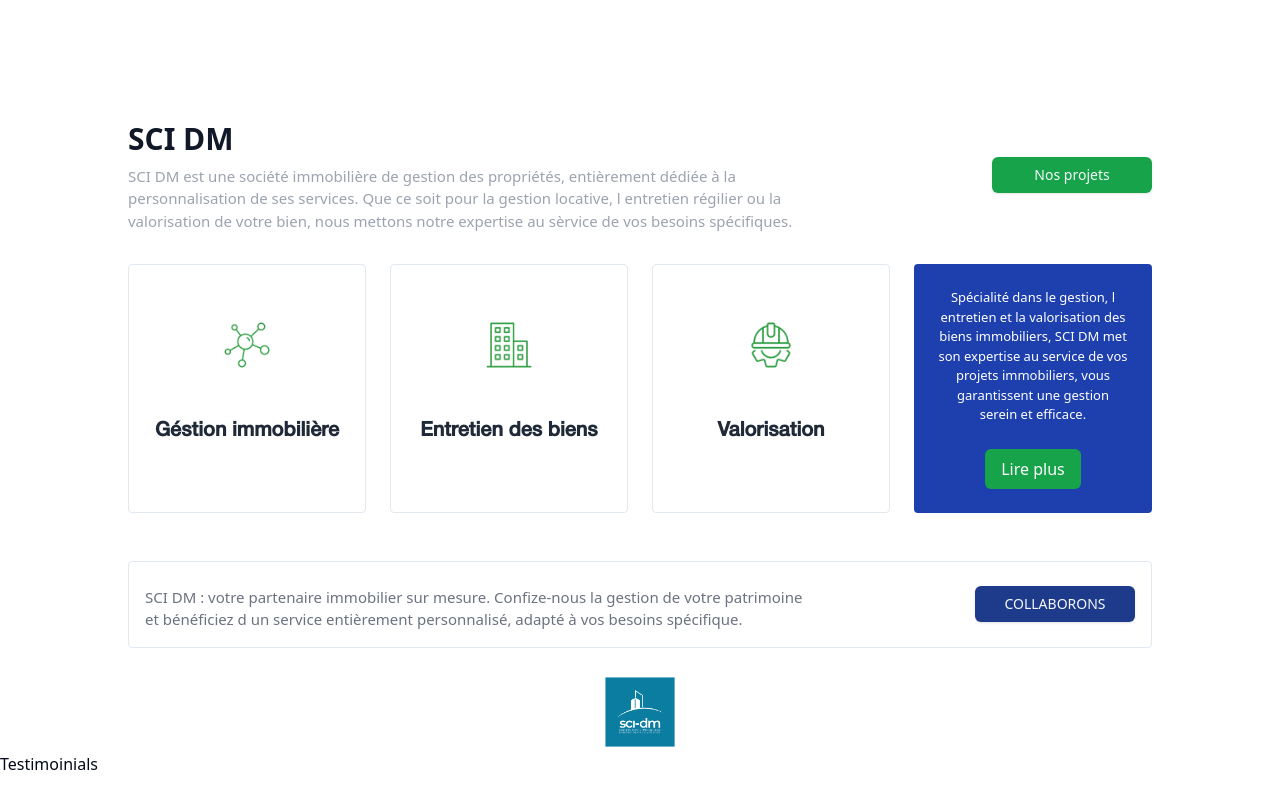
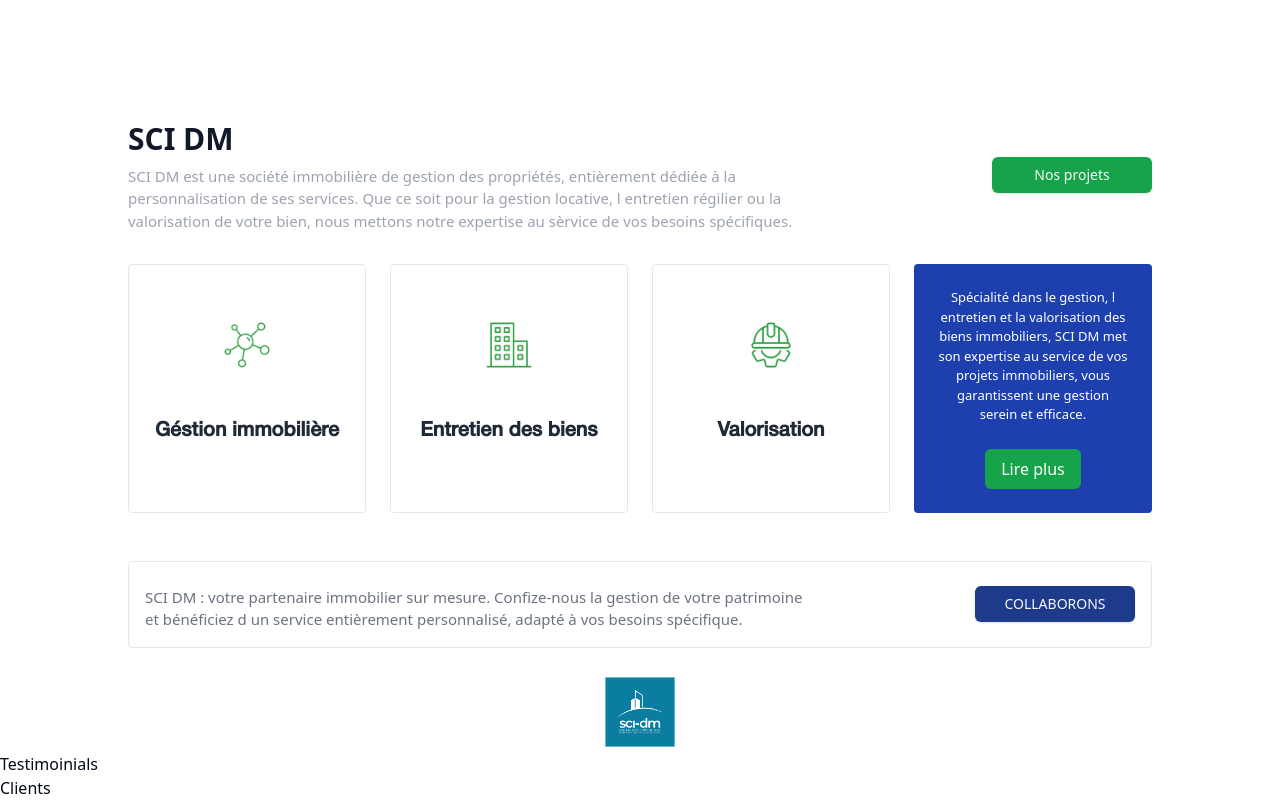
Before and after one commit to SylvHardDev/site-oria, a React (Vite) app: page / in a window 1280 px wide. Shown: the part 1442-2242 px from the top of the page. Before the commit the page ends 2218 px from the top, so only its background shows below. Built offline with nearby package versions, Linux system fonts and the light colour scheme.

Commit message:
import client component

```diff
--- a/src/App.jsx
+++ b/src/App.jsx
@@ -3,6 +3,7 @@ import Hero from "./components/Hero/Hero"
 import FilialeHCM from "./components/FilialeHCM/FilialeHCM"
 import Testimoinials from "./components/Testimoinials/Testimoinials"
 import FilialeSCI from "./components/FilialeSCI/FilialeSCI"
+import Clients from "./components/NosCliensts/Clients"
 
 function App() {
 
@@ -13,6 +14,7 @@ function App() {
       <FilialeHCM/>
       <FilialeSCI/>
       <Testimoinials />
+      <Clients/>
     </>
   )
 }
```
